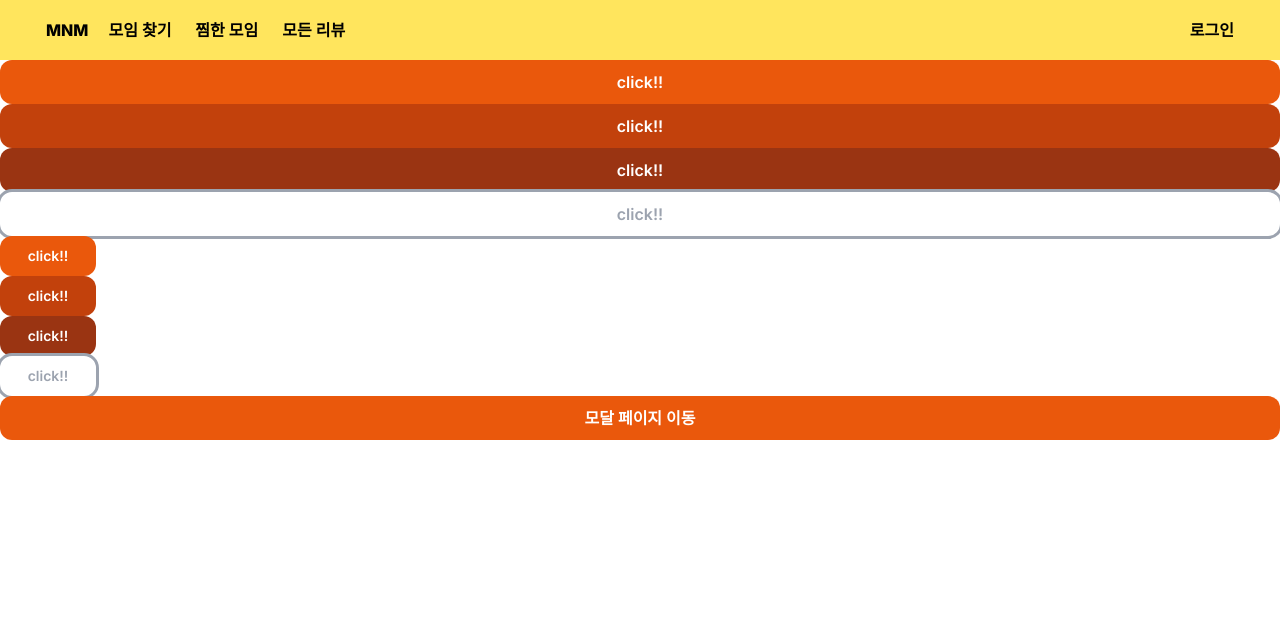
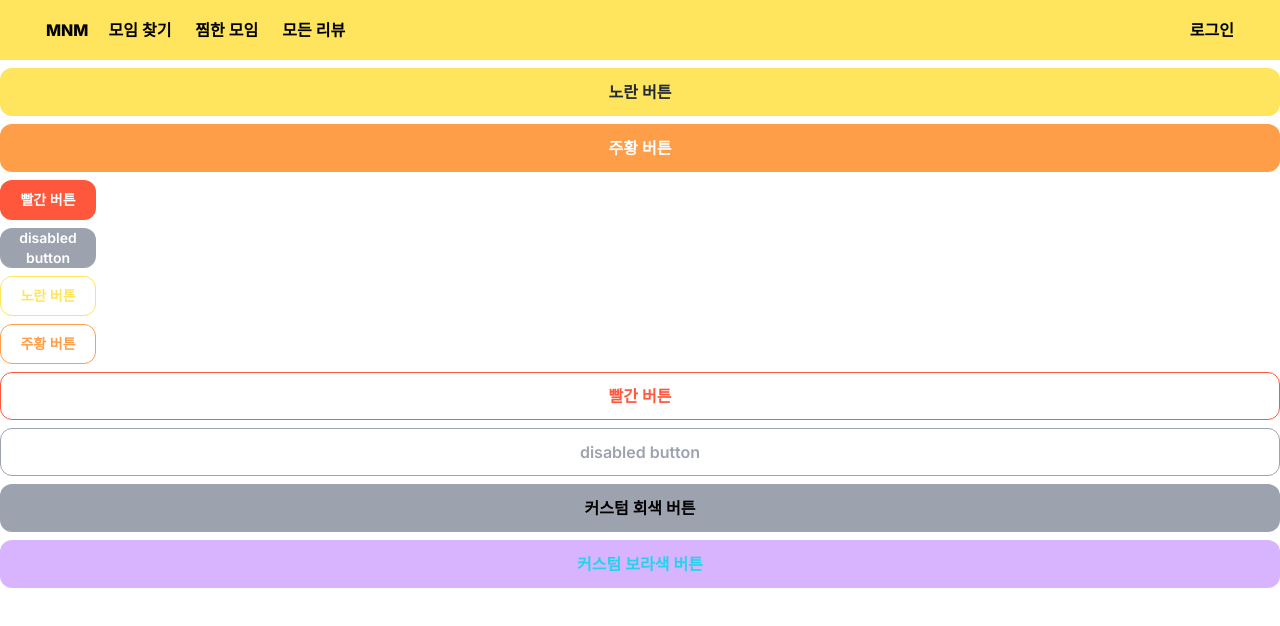
Before and after one commit to FESI5-team9/Frountend, a Next.js app: page /button in a window 1280 px wide. Shown: the top 626 px of the page. Built offline with nearby package versions, Linux system fonts and the light colour scheme.

Commit message:
MNM-39-refactor: button 수정

```diff
--- a/src/app/(testPages)/button/page.tsx
+++ b/src/app/(testPages)/button/page.tsx
@@ -1,24 +1,33 @@
 import Button from "@/components/Button/Button";
-import LinkButton from "@/components/Button/LinkButton";
 
 export default function ButtonTest() {
   return (
-    <>
-      <Button variant="primary" />
-      <Button variant="secondary" />
-      <Button variant="tertiary" />
-      <Button variant="disabled" />
+    <div className="flex w-full flex-col gap-2 pt-2">
+      <Button color="yellow">노란 버튼</Button>
+      <Button color="orange">주황 버튼</Button>
+      <div className="flex w-24 flex-col gap-2">
+        <Button color="red" size="small">
+          빨간 버튼
+        </Button>
+        <Button color="disabled" size="small">
+          disabled button
+        </Button>
+        <Button color="yellow" size="small" isFilled={false}>
+          노란 버튼
+        </Button>
+        <Button color="orange" size="small" isFilled={false}>
+          주황 버튼
+        </Button>
+      </div>
+      <Button color="red" isFilled={false}>
+        빨간 버튼
+      </Button>
+      <Button color="disabled" isFilled={false}>
+        disabled button
+      </Button>
 
-      <div className="w-24">
-        <Button variant="primary" size="small" />
-        <Button variant="secondary" size="small" />
-        <Button variant="tertiary" size="small" />
-        <Button variant="disabled" size="small" />
-      </div>
-
-      <div>
-        <LinkButton href="/modal">모달 페이지 이동</LinkButton>
-      </div>
-    </>
+      <Button className="bg-gray-400 text-black">커스텀 회색 버튼</Button>
+      <Button className="bg-purple-300 text-cyan-400">커스텀 보라색 버튼</Button>
+    </div>
   );
 }
--- a/src/components/Button/Button.tsx
+++ b/src/components/Button/Button.tsx
@@ -1,14 +1,13 @@
-import { ButtonProps } from "@/types/components/button";
-import React from "react";
-import { getSizeClasses, getVariantClasses } from "@/components/Button/buttonStyles";
+import { getFilledStyle, getOutlinedStyle, getSizeClasses } from "./buttonStyles";
 
 const Button = ({
   type = "button",
-  variant = "primary",
+  color,
   size = "large",
+  isFilled = true,
   onClick,
   disabled = false,
-  children = "click!!",
+  children,
   className = "",
 }: ButtonProps) => {
   return (
@@ -16,7 +15,7 @@ const Button = ({
       type={type}
       onClick={onClick}
       disabled={disabled}
-      className={`rounded-xl font-semibold ${getVariantClasses(variant, disabled)} ${getSizeClasses(size)} ${className}`}
+      className={`rounded-xl font-semibold ${color && (isFilled ? getFilledStyle(color, disabled) : getOutlinedStyle(color, disabled))} ${getSizeClasses(size)} ${className} `}
     >
       {children}
     </button>
--- a/src/components/Button/LinkButton.tsx
+++ b/src/components/Button/LinkButton.tsx
@@ -1,12 +1,12 @@
 import Link from "next/link";
-import { ButtonProps } from "@/types/components/button";
-import { getSizeClasses, getVariantClasses } from "./buttonStyles";
+import { getFilledStyle, getOutlinedStyle, getSizeClasses } from "./buttonStyles";
 
 const LinkButton = ({
-  variant = "primary",
+  color,
   size = "large",
+  isFilled = true,
   disabled = false,
-  children = "click!!",
+  children,
   className = "",
   href,
 }: ButtonProps & { href: string }) => {
@@ -14,7 +14,7 @@ const LinkButton = ({
     <Link href={href}>
       <button
         disabled={disabled}
-        className={`rounded-xl font-semibold ${getVariantClasses(variant, disabled)} ${getSizeClasses(size)} ${className}`}
+        className={`rounded-xl font-semibold ${color && (isFilled ? getFilledStyle(color, disabled) : getOutlinedStyle(color, disabled))} ${getSizeClasses(size)} ${className} `}
       >
         {children}
       </button>
--- a/src/components/Button/buttonStyles.ts
+++ b/src/components/Button/buttonStyles.ts
@@ -1,35 +1,36 @@
-// 버튼 색상 (기본 값: 하얀 버튼)
-export const getVariantClasses = (variant: string, disabled: boolean) => {
+export const getFilledStyle = (color: string, disabled?: boolean) => {
   if (disabled) return "bg-gray-400 text-white cursor-not-allowed";
-
-  switch (variant) {
-    case "primary":
-      return "bg-orange-600 text-white hover:opacity-50";
-    case "secondary":
-      return "bg-orange-700 text-white hover:opacity-50";
-    case "tertiary":
-      return "bg-orange-800 text-white hover:opacity-50";
-    case "whitePrimary":
-      return `bg-white text-orange-600 outline outline-orange-600`;
-    case "whiteSecondary":
-      return `bg-white text-orange-700 outline outline-orange-700`;
-    case "whiteTertiary":
-      return `bg-white text-orange-800 outline outline-orange-800`;
+  switch (color) {
+    case "yellow":
+      return "bg-yellow-primary text-gray-800";
+    case "orange":
+      return "bg-orange-primary text-white";
+    case "red":
+      return "bg-red-primary text-white";
     case "disabled":
-      return "bg-white text-gray-400 outline outline-gray-400";
-    default:
-      return "";
+      return "bg-gray-400 text-white";
   }
 };
 
-// 버튼 크기 (기본 값: small)
+export const getOutlinedStyle = (color: string, disabled?: boolean) => {
+  if (disabled) return "bg-white text-gray-400 border border-gray-400 cursor-not-allowed";
+  switch (color) {
+    case "yellow":
+      return "bg-white text-yellow-primary border border-yellow-primary";
+    case "orange":
+      return "bg-white text-orange-primary border border-orange-primary";
+    case "red":
+      return "bg-white text-red-primary border border-red-primary";
+    case "disabled":
+      return "bg-white text-gray-400 border border-gray-400 cursor-not-allowed";
+  }
+};
+
 export const getSizeClasses = (size: string) => {
   switch (size) {
     case "small":
-      return "w-full h-[40px] text-sm";
+      return "h-10 px-4 text-sm w-full";
     case "large":
-      return "w-full h-[44px] text-base";
-    default:
-      return "";
+      return "h-12 px-6 text-base w-full";
   }
 };
--- a/tailwind.config.ts
+++ b/tailwind.config.ts
@@ -1,6 +1,7 @@
 import type { Config } from "tailwindcss";
 
 const config: Config = {
+  safelist: ["bg-yellow-primary", "bg-orange-primary", "bg-red-primary"],
   content: [
     "./src/pages/**/*.{js,ts,jsx,tsx,mdx}",
     "./src/components/**/*.{js,ts,jsx,tsx,mdx}",
@@ -14,7 +15,9 @@ const config: Config = {
     extend: {
       colors: {
         "yellow-primary": "#FFE55D",
-        "gray-background-bright": "##F3F4F6",
+        "orange-primary": "#FF9E48",
+        "red-primary": "#FF573B",
+        "gray-background-bright": "#F3F4F6",
         "gray-background": "#F9FAFB",
       },
       backgroundImage: {
```
Also changed, not shown: src/types/components/button.d.ts (+5 -16 lines).
